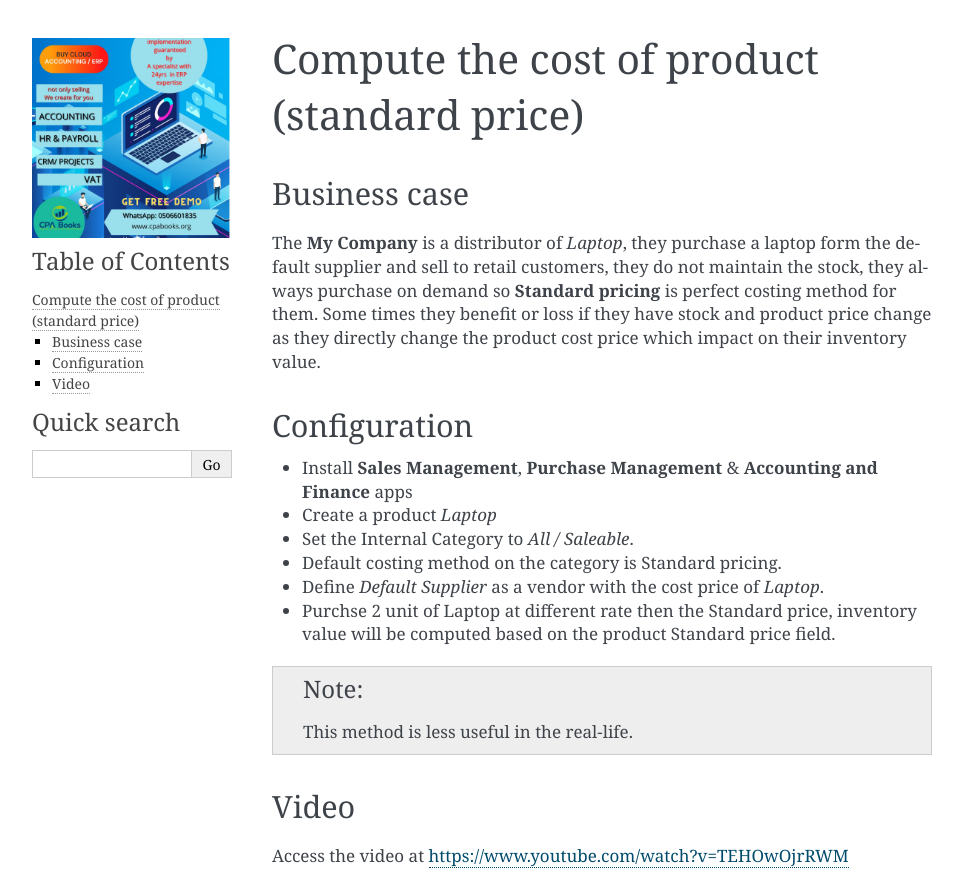
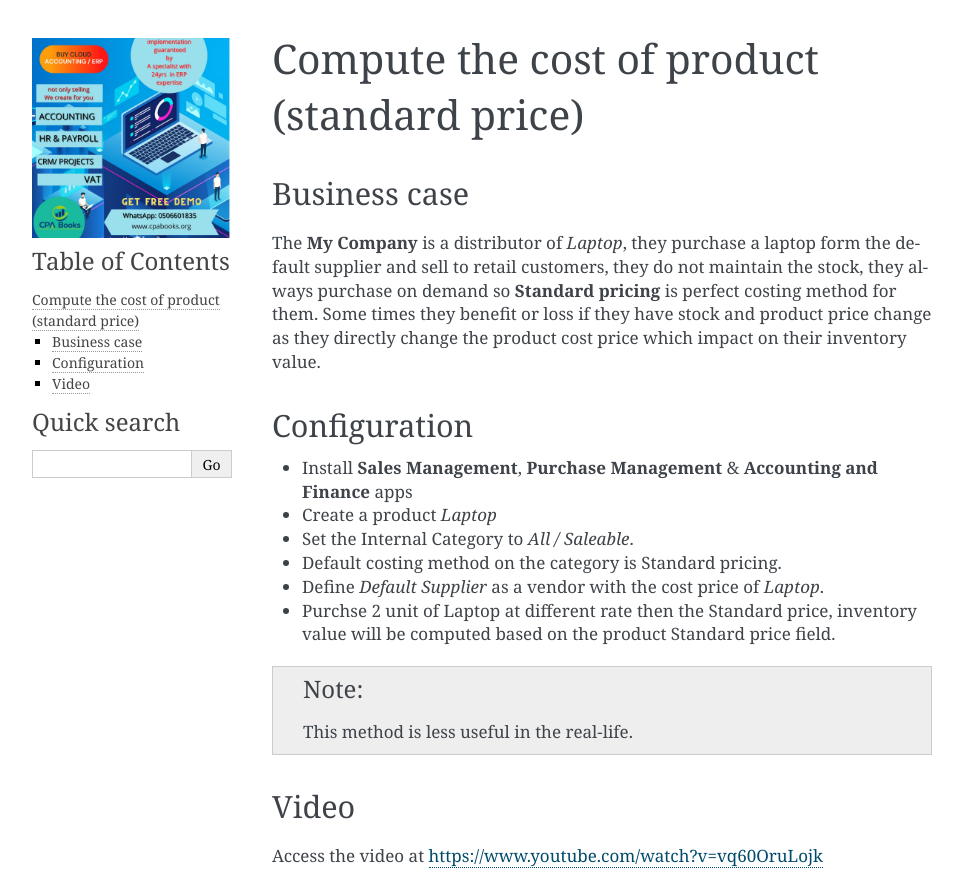
Before and after one commit to cpabooks/cpabooks-docs, a Sphinx documentation site: the page built from docs/purchase/inventory_costing/standard_costing.rst, in a window 1280 px wide. Shown: the top 885 px of the page, without its empty margins (148-1111 px from the left). Built offline with Sphinx 7.4.7, drawn with Linux system fonts in a browser that asks for light colours; pages that are not in the unit, such as notebooks, are missing from menus; grey boxes are pictures that could not be loaded.

Commit message:
Update standard_costing.rst

```diff
--- a/docs/purchase/inventory_costing/standard_costing.rst
+++ b/docs/purchase/inventory_costing/standard_costing.rst
@@ -31,12 +31,12 @@
 
 Video
 -----
-Access the video at https://www.youtube.com/watch?v=TEHOwOjrRWM
+Access the video at https://www.youtube.com/watch?v=vq60OruLojk
 
 .. raw:: html
 
     <div style="position: relative; padding-bottom: 56.25%; height: 0; overflow: hidden; max-width: 100%; height: auto;">
-        <iframe src="https://www.youtube.com/embed/TEHOwOjrRWM" frameborder="0" allowfullscreen style="position: absolute; top: 0; left: 0; width: 700px; height: 385px;"></iframe>
+        <iframe src="https://www.youtube.com/embed/vq60OruLojk" frameborder="0" allowfullscreen style="position: absolute; top: 0; left: 0; width: 700px; height: 385px;"></iframe>
     </div>
 
 .. seealso::
```
